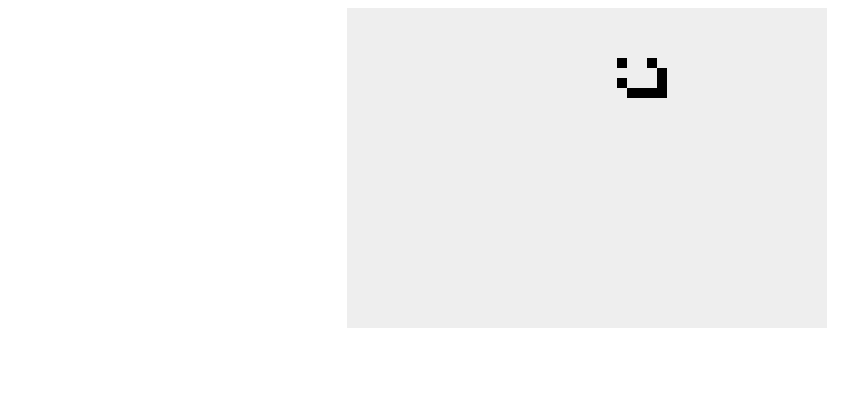
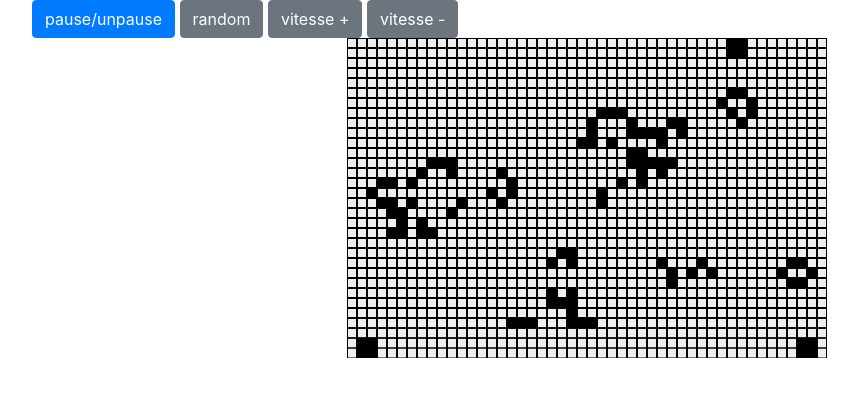
Before and after one commit to san-gi/lifeGame, a plain HTML site: page lifegame.html in a window 1280 px wide. Shown: the whole page, without its empty margins (53-911 px from the left). Drawn offline with nearby package versions, Linux system fonts and the light colour scheme.

Commit message:
button random + button pause/unpause

```diff
--- a/lifegame.html
+++ b/lifegame.html
@@ -1,17 +1,34 @@
 <!DOCTYPE html>
 <html>
+
 <head>
     <meta charset="utf-8" />
     <title>Gamedev Canvas Workshop</title>
+    <link rel="stylesheet" href="https://cdn.jsdelivr.net/npm/bootstrap@4.5.3/dist/css/bootstrap.min.css"
+        integrity="sha384-TX8t27EcRE3e/ihU7zmQxVncDAy5uIKz4rEkgIXeMed4M0jlfIDPvg6uqKI2xXr2" crossorigin="anonymous">
     <style>
-    	canvas { background: #eee; display: block; margin: 0 auto; }
+        canvas {
+            background: #eee;
+            display: block;
+            margin: 0 auto;
+        }
     </style>
+    <script src="lifegame.js" defer></script>
 </head>
+
 <body>
+    <div class="container ">
+        <button type="button" class="btn btn-primary" onclick ="pause()">pause/unpause</button>
+        <button type="button" class="btn btn-secondary" onclick ="random()">random</button>
+        <button type="button" class="btn btn-secondary" onclick ="rapi()">vitesse + </button>
+        <button type="button" class="btn btn-secondary" onclick ="lent()">vitesse -</button>
+    </div>
 
-<canvas id="myCanvas" width="480" height="320"></canvas>
 
-<script src="lifegame.js"></script>
+
+
+    <canvas id="myCanvas" width="480" height="320"></canvas>
 
 </body>
+
 </html>
--- a/lifegame.js
+++ b/lifegame.js
@@ -2,22 +2,29 @@ let canvas = document.getElementById("myCanvas");
 let ctx = canvas.getContext("2d");
 let tab = []
 let tab2 = []
-
+let sto = false
+let vitesse = 100
 for (let i = 0; i < 48; i++) {
     tab2[i] = []
     for (let j = 0; j < 32; j++) {
         tab2[i][j] = false
     }
 }
-tab2[3][6] = true;
-tab2[4][6] = true;
-tab2[5][6] = true;
-tab2[6][6] = true;
-tab2[6][7] = true;
-tab2[6][8] = true;
-tab2[5][9] = true;
-tab2[2][9] = true;
-tab2[2][7] = true;
+random()
+// tab2[3][6] = true;
+// tab2[4][6] = true;
+// tab2[5][6] = true;
+// tab2[6][6] = true;
+// tab2[6][7] = true;
+// tab2[6][8] = true;
+// tab2[5][9] = true;
+// tab2[2][9] = true;
+// tab2[2][7] = true;
+
+// tab2[1][6] = true;
+// tab2[5][8] = true;
+// tab2[9][8] = true;
+// tab2[9][9] = true;
 function makeTab() {
     for (let i = 0; i < 48; i++) {
         tab[i] = []
@@ -32,11 +39,13 @@ const make = () => {
     for (let i = 0; i < 49; i++) {
         ctx.moveTo(i * 10, 0);
         ctx.lineTo(i * 10, 320);
+        ctx.stroke();
 
     }
     for (let j = 0; j < 33; j++) {
         ctx.moveTo(0, j * 10);
         ctx.lineTo(480, j * 10);
+        ctx.stroke();
 
     }
 
@@ -51,7 +60,7 @@ const make = () => {
                     tab2[i][j] = false
                 }
 
-            }else if(n==3){
+            } else if (n == 3) {
                 tab2[i][j] = true
             }
         }
@@ -71,8 +80,8 @@ const make = () => {
 
 }
 const draw = () => {
-
-    make();
+    if (!sto)
+        make();
 }
 function voisinNb(x, y) {
     n = 0;
@@ -93,3 +102,18 @@ function voisinNb(x, y) {
     return n
 }
 setInterval(draw, 100)
+
+function pause() {
+    sto = sto ? false : true
+    console.log(sto)
+}
+
+function random() {
+    console.log("rannn")
+    for (let i = 0; i < 48; i++) {
+        tab2[i] = []
+        for (let j = 0; j < 32; j++) {
+            tab2[i][j] = Math.random() < 0.5
+        }
+    }
+}
```
